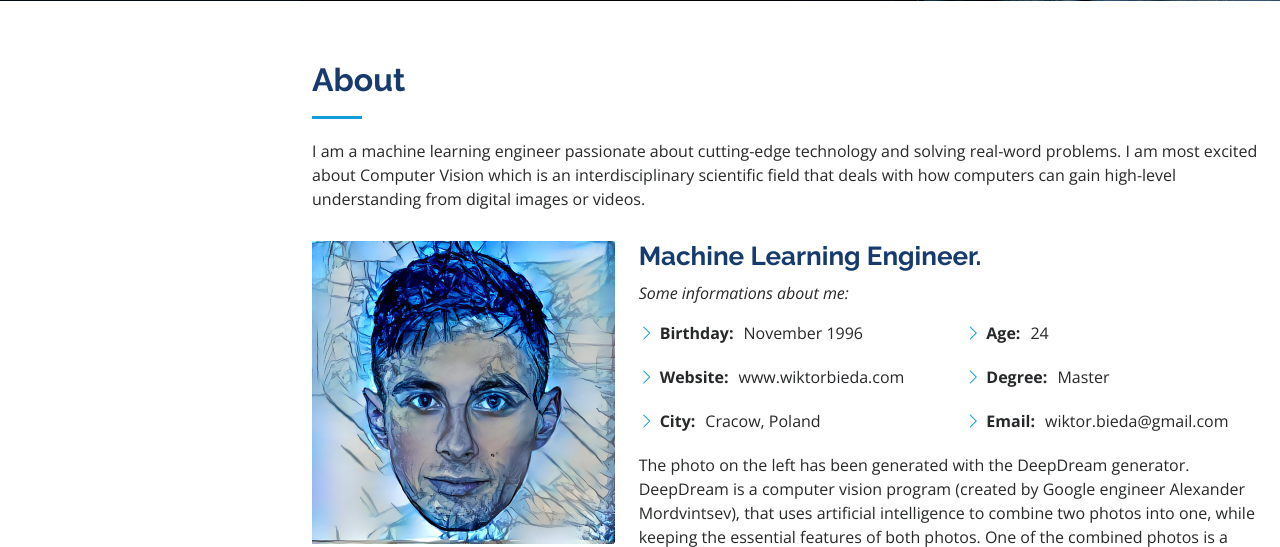
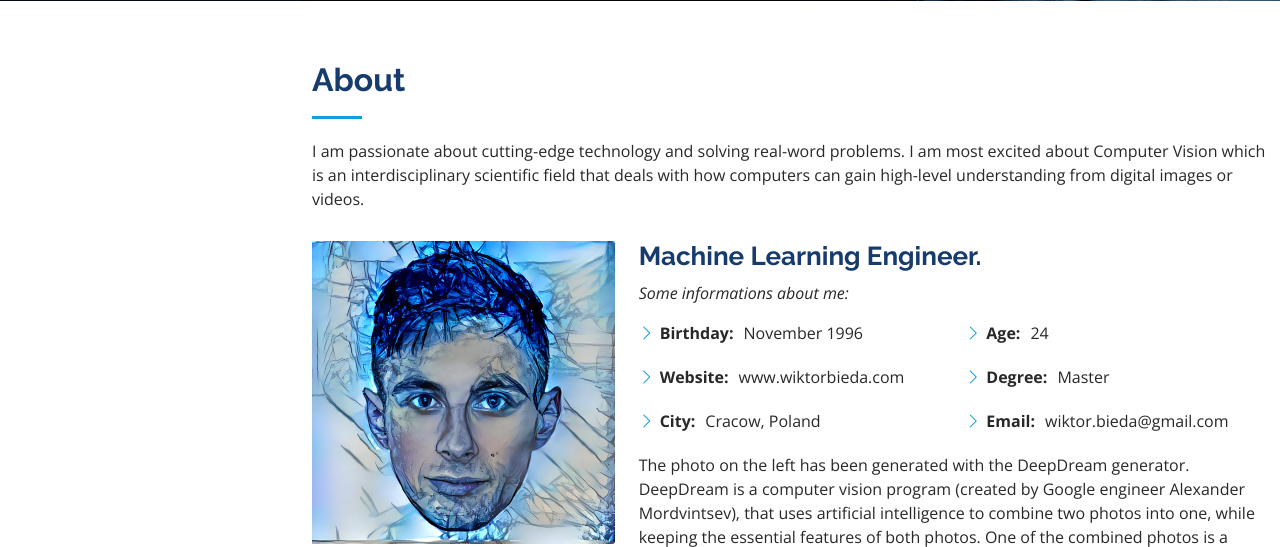
Before and after one commit to wiktor779/Google-Earth, a Flask app: page / in a window 1280 px wide. Shown: the part 799-1346 px from the top of the page. Run offline with Flask 2, Linux system fonts and the light colour scheme; parts of the project's set-up code (start-up, migrations or seed data) failed here and were passed over; some libraries are stand-ins or nearby versions.

Commit message:
changed description

```diff
--- a/api/templates/index.html
+++ b/api/templates/index.html
@@ -95,7 +95,7 @@
 
         <div class="section-title">
           <h2>About</h2>
-          <p>I am a machine learning engineer passionate about cutting-edge technology and solving real-word problems. I am most excited about Computer Vision which is an interdisciplinary scientific field that deals with how computers can gain high-level understanding from digital images or videos.</p>
+          <p>I am passionate about cutting-edge technology and solving real-word problems. I am most excited about Computer Vision which is an interdisciplinary scientific field that deals with how computers can gain high-level understanding from digital images or videos.</p>
         </div>
 
         <div class="row">
```
